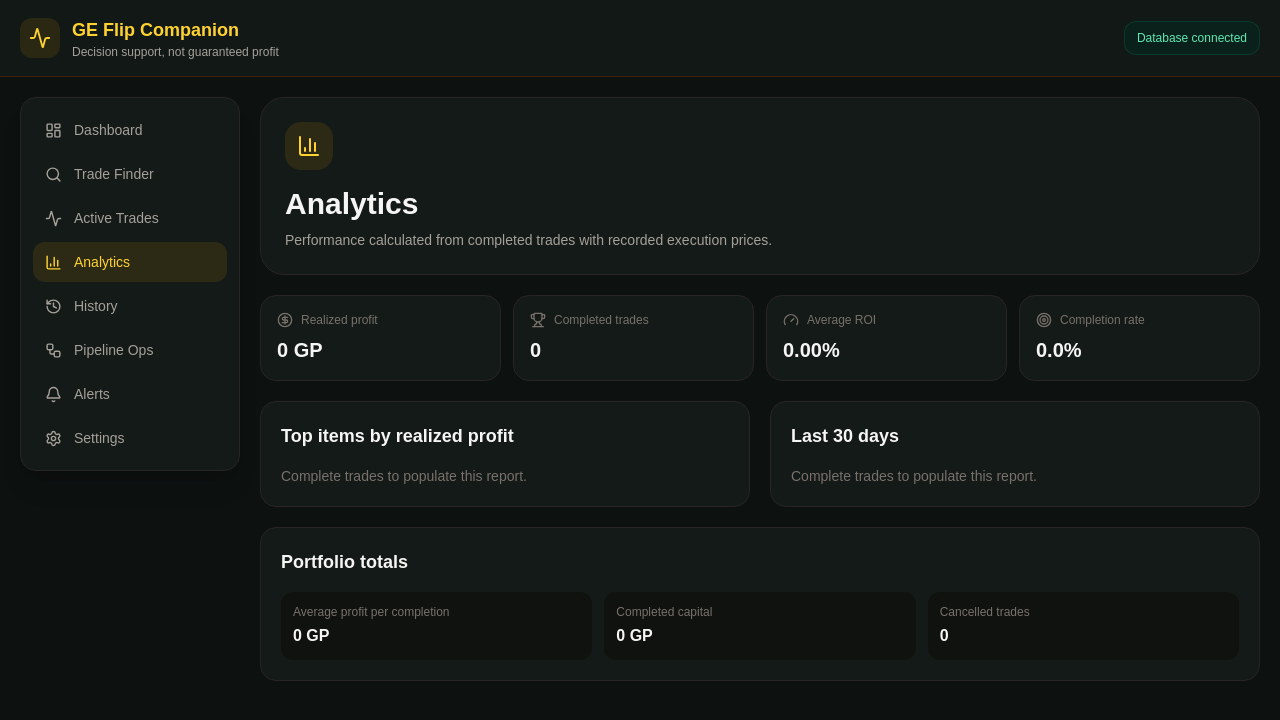
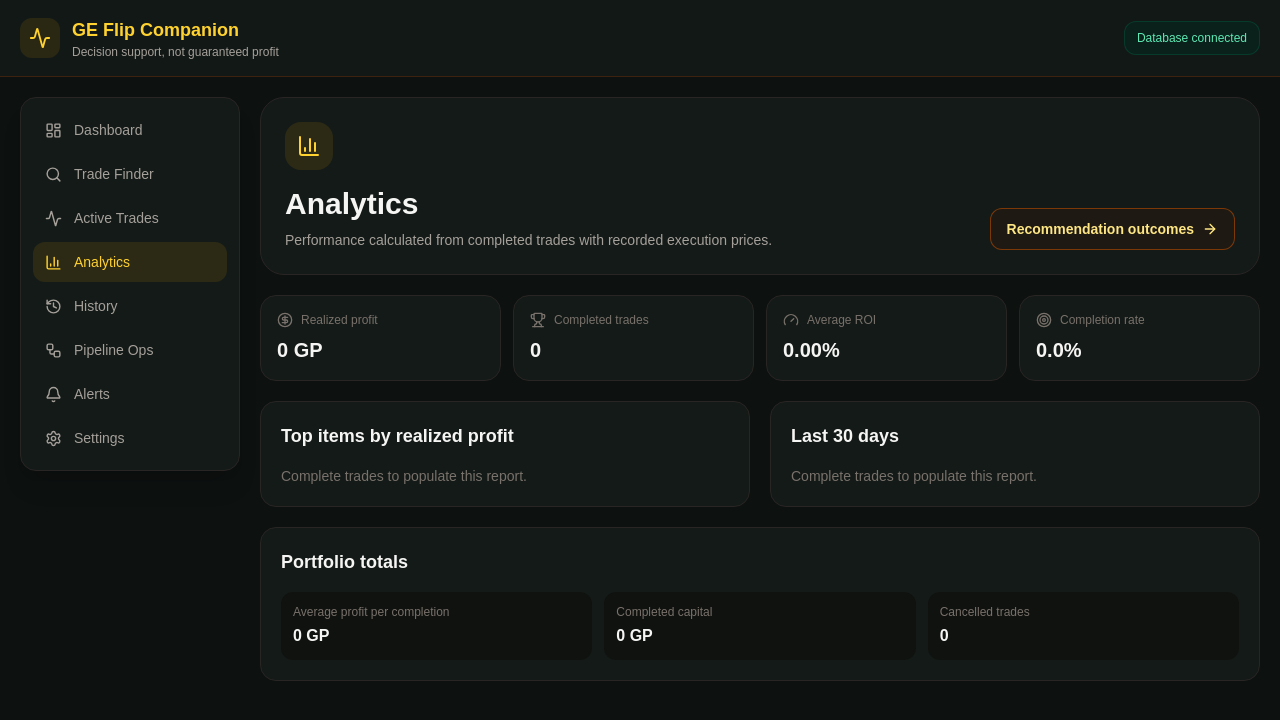
Before and after one commit to antonioditcharo/ge-flip-companion, a Next.js app: page /analytics in a window 1280 px wide. Shown: the top 720 px of the page. Built offline with nearby package versions, Linux system fonts and the light colour scheme; no server answers; the database is empty.

Commit message:
feat: link recommendation outcomes from analytics

```diff
--- a/src/app/analytics/page.tsx
+++ b/src/app/analytics/page.tsx
@@ -1,4 +1,5 @@
-import { BarChart3, CircleDollarSign, Gauge, Target, Trophy } from "lucide-react";
+import Link from "next/link";
+import { ArrowRight, BarChart3, CircleDollarSign, Gauge, Target, Trophy } from "lucide-react";
 import { sql } from "@/lib/db";
 import { formatGp } from "@/lib/utils";
 
@@ -39,7 +40,7 @@ export default async function AnalyticsPage() {
   const maxDayProfit=Math.max(1,...dayRows.map(row=>Math.abs(Number(row.profit))));
 
   return <div className="space-y-5">
-    <section className="rounded-3xl border border-stone-800 bg-[#141a17] p-6"><div className="flex h-12 w-12 items-center justify-center rounded-2xl bg-amber-400/10 text-amber-300"><BarChart3 size={24}/></div><h1 className="mt-4 text-3xl font-bold">Analytics</h1><p className="mt-2 text-sm text-stone-400">Performance calculated from completed trades with recorded execution prices.</p></section>
+    <section className="rounded-3xl border border-stone-800 bg-[#141a17] p-6"><div className="flex flex-col gap-5 sm:flex-row sm:items-end sm:justify-between"><div><div className="flex h-12 w-12 items-center justify-center rounded-2xl bg-amber-400/10 text-amber-300"><BarChart3 size={24}/></div><h1 className="mt-4 text-3xl font-bold">Analytics</h1><p className="mt-2 text-sm text-stone-400">Performance calculated from completed trades with recorded execution prices.</p></div><Link href="/analytics/recommendations" className="inline-flex items-center justify-center gap-2 rounded-xl border border-amber-700/60 bg-amber-950/20 px-4 py-2.5 text-sm font-semibold text-amber-200 hover:bg-amber-950/50">Recommendation outcomes<ArrowRight size={16} aria-hidden="true" /></Link></div></section>
     <section className="grid gap-3 sm:grid-cols-2 xl:grid-cols-4">
       <Card icon={<CircleDollarSign size={16}/>} label="Realized profit" value={formatGp(String(s.total_profit ?? 0))}/>
       <Card icon={<Trophy size={16}/>} label="Completed trades" value={completed.toLocaleString()}/>
```
